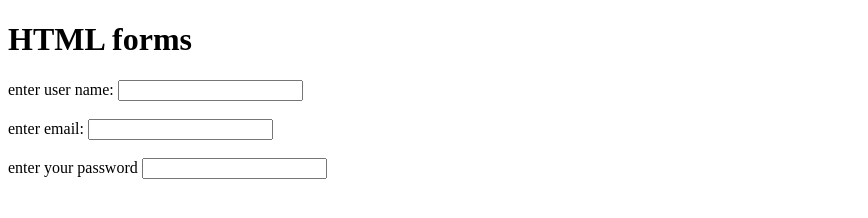
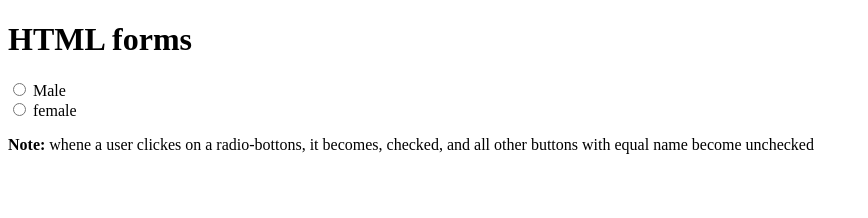
Before and after one commit to ikalakhi/super-mario, a plain HTML site: page index.html in a window 1280 px wide. Shown: the whole page, without its empty margins (0-868 px from the left). Drawn offline with Linux system fonts and the light colour scheme.

Commit message:
learing about radio types

```diff
--- a/index.html
+++ b/index.html
@@ -5,15 +5,11 @@
     </head>
     <body>
         <h1>HTML forms</h1>
-        <form>
-            <label for="username">enter user name: </label>
-            <input type="text" id="username" name="username">
-            <br><br>
-            <label for="email"> enter email:   </label>
-            <input type="email" id="email" name="email">
-            <br><br>
-            <label for="password">enter your password</label>
-            <input type="password" id="password" name="">
+        <form action="">
+            <input type="radio" name="gender" value="male"> Male <br>
+            <input type="radio" name="gender" value="female"> female
         </form>
+        <p><b>Note:</b> whene a user clickes on a radio-bottons, it becomes, checked,
+        and all other buttons with equal name become unchecked</p>
     </body>
 </html>
```
Also changed, not shown: about.html (deleted, +0 -9 lines).
